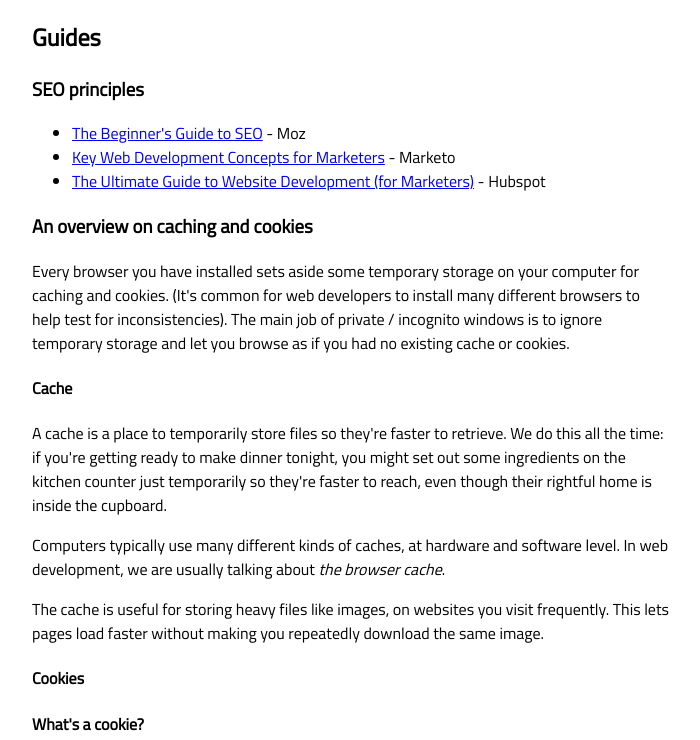
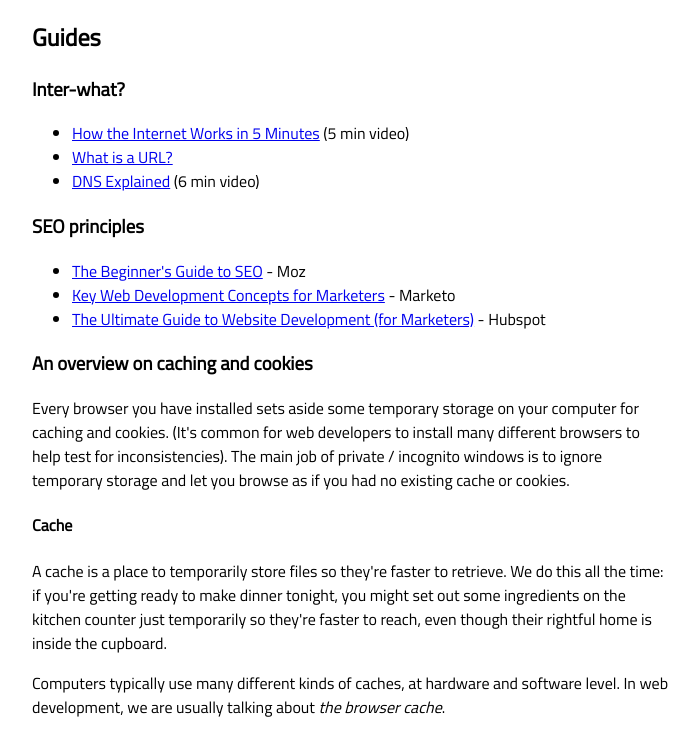
Before and after one commit to evalarumbe/nerd-tools-for-marketers, a plain HTML site: page index.html in a window 1280 px wide. Shown: the part 605-1345 px from the top of the page, without its empty margins (288-988 px from the left). Drawn offline with Linux system fonts and the light colour scheme.

Commit message:
Add resources

```diff
--- a/index.html
+++ b/index.html
@@ -17,13 +17,19 @@
 
         <h2>Guides</h2>
 
+        <h3>Inter-what?</h3>
+        <ul>
+            <li><a href="https://www.youtube.com/watch?v=7_LPdttKXPc">How the Internet Works in 5 Minutes</a> (5 min video)</li>
+            <li><a href="https://launchschool.com/books/http/read/what_is_a_url">What is a URL?</a></li>
+            <li><a href="https://www.youtube.com/watch?v=72snZctFFtA">DNS Explained</a> (6 min video)</li>
+        </ul>
+
         <h3>SEO principles</h3>
         <ul>
             <li><a href="https://moz.com/beginners-guide-to-seo">The Beginner's Guide to SEO</a> - Moz</li>
             <li><a href="https://blog.marketo.com/2018/05/key-web-development-concepts-marketers.html">Key Web Development Concepts for Marketers</a> - Marketo</li>
             <li><a href="https://blog.hubspot.com/marketing/website-development">The Ultimate Guide to Website Development (for Marketers)</a> - Hubspot</li>
         </ul>
-
 
         <h3>An overview on caching and cookies</h3>
         <p>Every browser you have installed sets aside some temporary storage on your computer for caching and cookies. (It's common for web developers to install many different browsers to help test for inconsistencies). The main job of private / incognito windows is to ignore temporary storage and let you browse as if you had no existing cache or cookies.</p>
@@ -36,7 +42,6 @@
         <p>The cache is useful for storing heavy files like images, on websites you visit frequently. This lets pages load faster without making you repeatedly download the same image.</p>
 
         <h4>Cookies</h4>
-        <h4>What's a cookie?</h4>
         <p>A cookie is a file stored on your computer. Websites that you visit use these to identify you on repeated visits. Cookies can help site owners answer questions like:</p>
         <ul>
             <li>Are you logged in?</li>
@@ -54,6 +59,7 @@
         <ul>
             <li><a href="https://support.wix.com/en/article/submitting-your-sitemap-directly-to-google">SEO for Wix</a></li>
             <li><a href="https://yoast.com/wordpress/plugins/seo/">Yoast plugin for WordPress</a></li>
+            <li>Not using Wix or WP? Try this<a href="https://whatcms.org/">Detect CMS tool</a> to find out which CMS you're working with, then google around for SEO tips that are specific to it.</li>
         </ul>
 
         <h3>Google guides and tools</h3>
```
